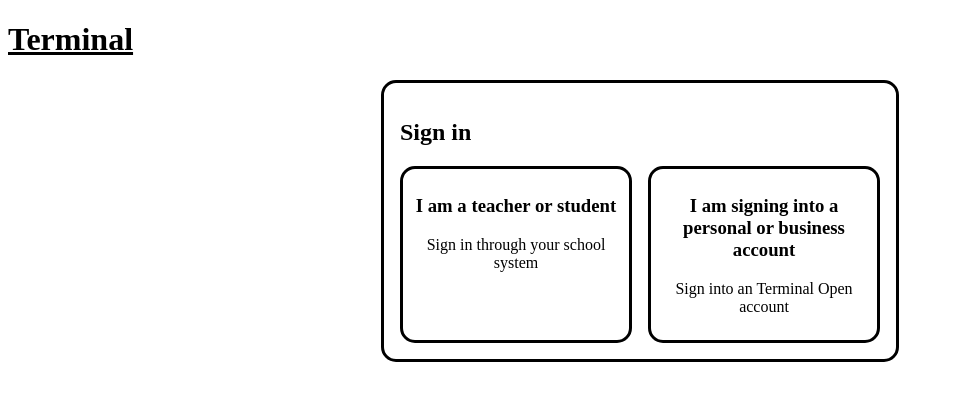
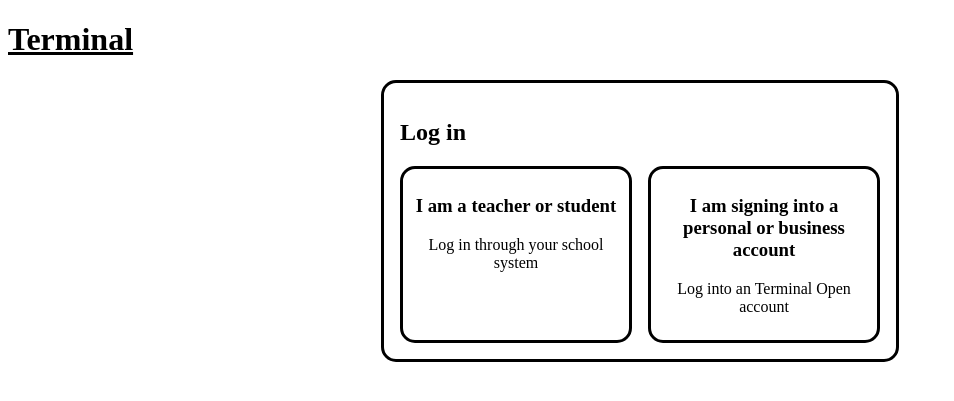
Before and after one commit to BaconErie/ai-classroom, a Flask app: page /login in a window 1280 px wide. Shown: the top 401 px of the page, without its empty margins (0-954 px from the left). Run offline with Flask 2, Linux system fonts and the light colour scheme.

Commit message:
change sign up to log in

```diff
--- a/src/templates/login.html
+++ b/src/templates/login.html
@@ -1,7 +1,7 @@
 <!DOCTYPE html>
 <html>
     <head>
-        <title>Sign in - Terminal</title>
+        <title>Log in - Terminal</title>
         <link rel="stylesheet" href="{{ url_for('static', filename='login.css') }}">
         <meta name="viewport" content="width=device-width, initial-scale=1.0">
     </head>
@@ -13,16 +13,16 @@
 
         <div id="main-wrapper">
             <div id="main-content">
-                <h2>Sign in</h2>
+                <h2>Log in</h2>
                 <div id="choose-role">
                     <div class="role-button" id="classroom">
                         <h3>I am a teacher or student</h3>
-                        <p>Sign in through your school system</p>
+                        <p>Log in through your school system</p>
                     </div>
 
                     <div class="role-button" id="open">
                         <h3>I am signing into a personal or business account</h3>
-                        <p>Sign into an Terminal Open account</p>
+                        <p>Log into an Terminal Open account</p>
                     </div>
                 </div>
 
--- a/src/templates/login_classroom.html
+++ b/src/templates/login_classroom.html
@@ -1,7 +1,7 @@
 <!DOCTYPE html>
 <html>
     <head>
-        <title>Sign in - Terminal</title>
+        <title>Log in - Terminal</title>
         <link rel="stylesheet" href="{{ url_for('static', filename='login.css') }}">
         <meta name="viewport" content="width=device-width, initial-scale=1.0">
     </head>
@@ -13,7 +13,7 @@
 
         <div id="main-wrapper">
             <div id="main-content">
-                <h2>Sign in</h2>
+                <h2>Log in</h2>
                 <h3>Select your school system</h3>
 
                 <input type="text" id="school-search-bar" placeholder="Search for your school system" style="width: 100%">
--- a/src/templates/login_to_classroom.html
+++ b/src/templates/login_to_classroom.html
@@ -1,7 +1,7 @@
 <!DOCTYPE html>
 <html>
     <head>
-        <title>Sign in - Terminal</title>
+        <title>Log in - Terminal</title>
         <link rel="stylesheet" href="{{ url_for('static', filename='login.css') }}">
         <meta name="viewport" content="width=device-width, initial-scale=1.0">
     </head>
@@ -13,7 +13,7 @@
 
         <div id="main-wrapper">
             <div id="main-content">
-                <h2>Sign in</h2>
+                <h2>Log in</h2>
                 <h3>{{ school_system }}</h3>
 
                 <form method="post" id="login-form">
```
